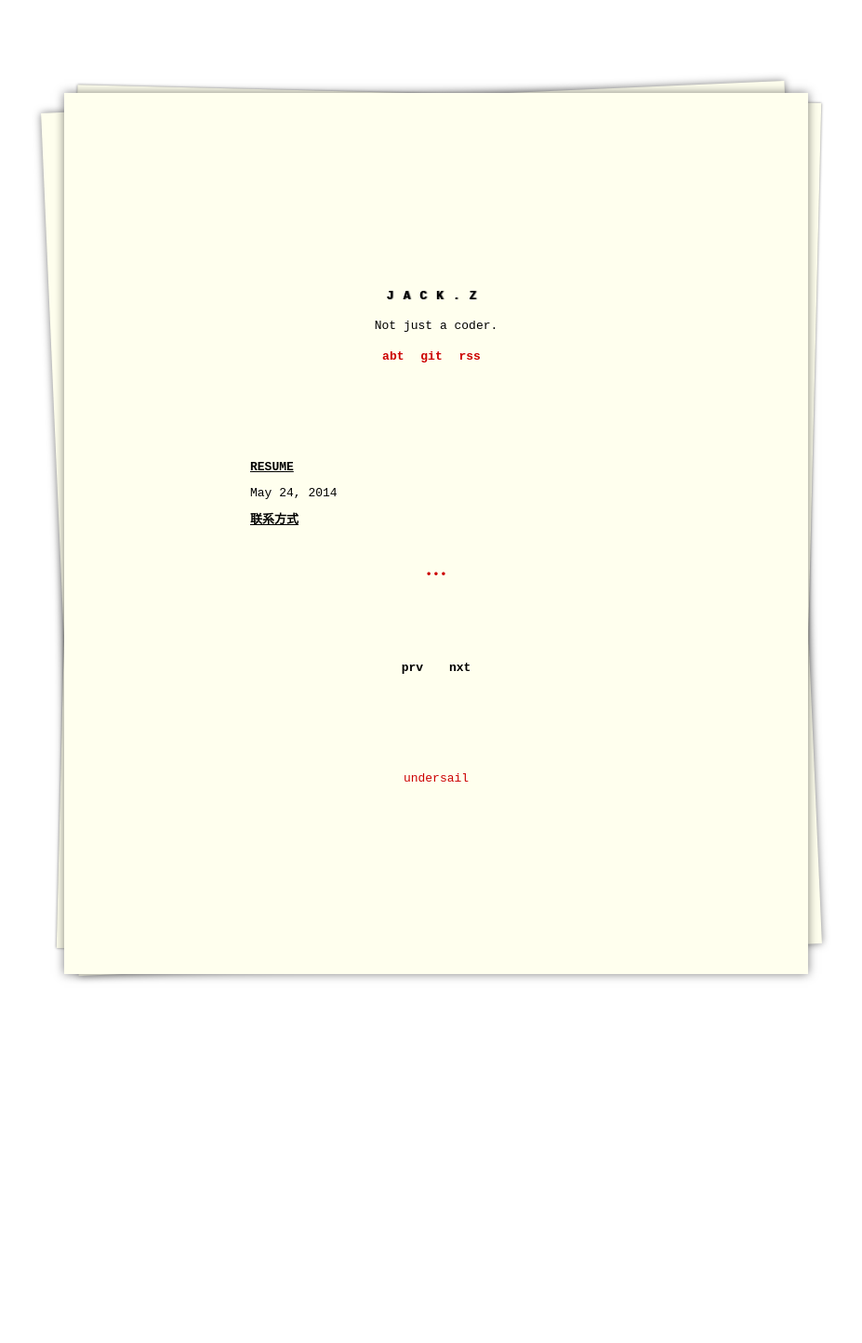
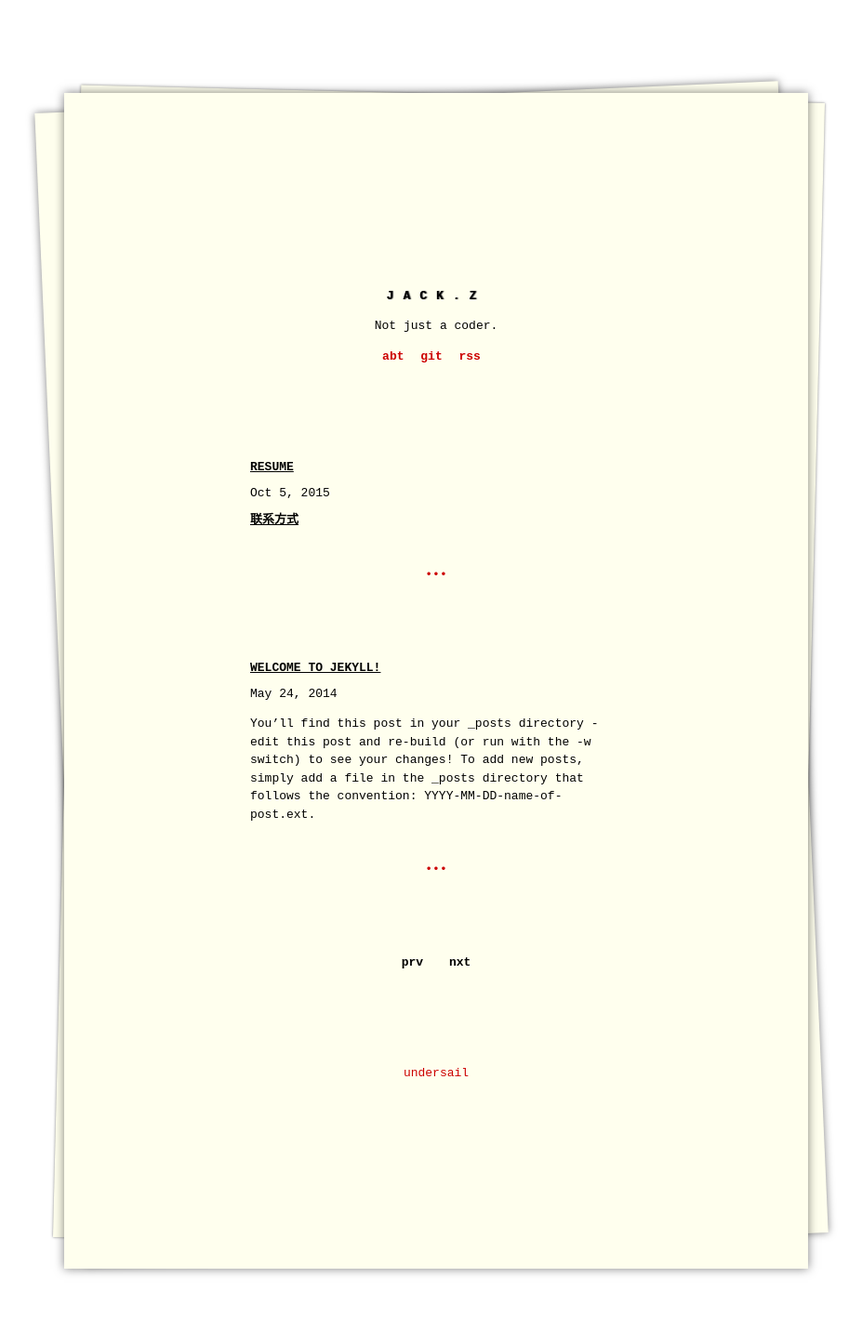
Before and after one commit to undersail/undersail.github.com, a Jekyll site: the page built from index.html, in a window 1280 px wide. Shown: the whole page at 93% size, without its empty margins (171-1098 px from the left). Built offline with Jekyll 4.4.1, drawn with Linux system fonts in a browser that asks for light colours; the list of posts is cut into pages by our own code; before the commit the page ends 1128 px from its top, so only the background shows below that.

Commit message:
change post format

```diff
--- /dev/null
+++ b/_posts/2014-05-24-welcome-to-jekyll.markdown
@@ -0,0 +1,24 @@
+---
+layout: post
+title:  "Welcome to Jekyll!"
+date:   2014-05-24 23:52:38
+categories: jekyll update
+---
+
+You'll find this post in your `_posts` directory - edit this post and re-build (or run with the `-w` switch) to see your changes!
+To add new posts, simply add a file in the `_posts` directory that follows the convention: YYYY-MM-DD-name-of-post.ext.
+
+Jekyll also offers powerful support for code snippets:
+
+{% highlight ruby %}
+def print_hi(name)
+  puts "Hi, #{name}"
+end
+print_hi('Tom')
+#=> prints 'Hi, Tom' to STDOUT.
+{% endhighlight %}
+
+Check out the [Jekyll docs][jekyll] for more info on how to get the most out of Jekyll. File all bugs/feature requests at [Jekyll's GitHub repo][jekyll-gh].
+
+[jekyll-gh]: https://github.com/jekyll/jekyll
+[jekyll]:    http://jekyllrb.com
```
Also changed, not shown: _posts/2015-10-05-resume.markdown (renamed from _posts/2014-05-24-resume.markdown, +7 -0 lines), about.md (+1 -1 lines).
